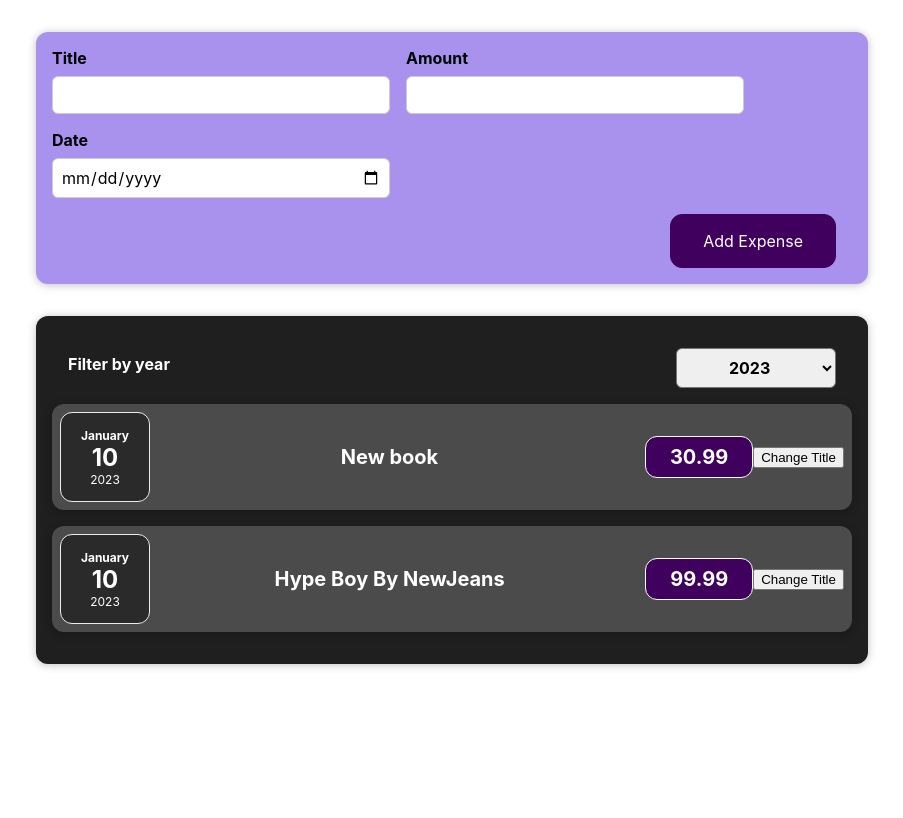
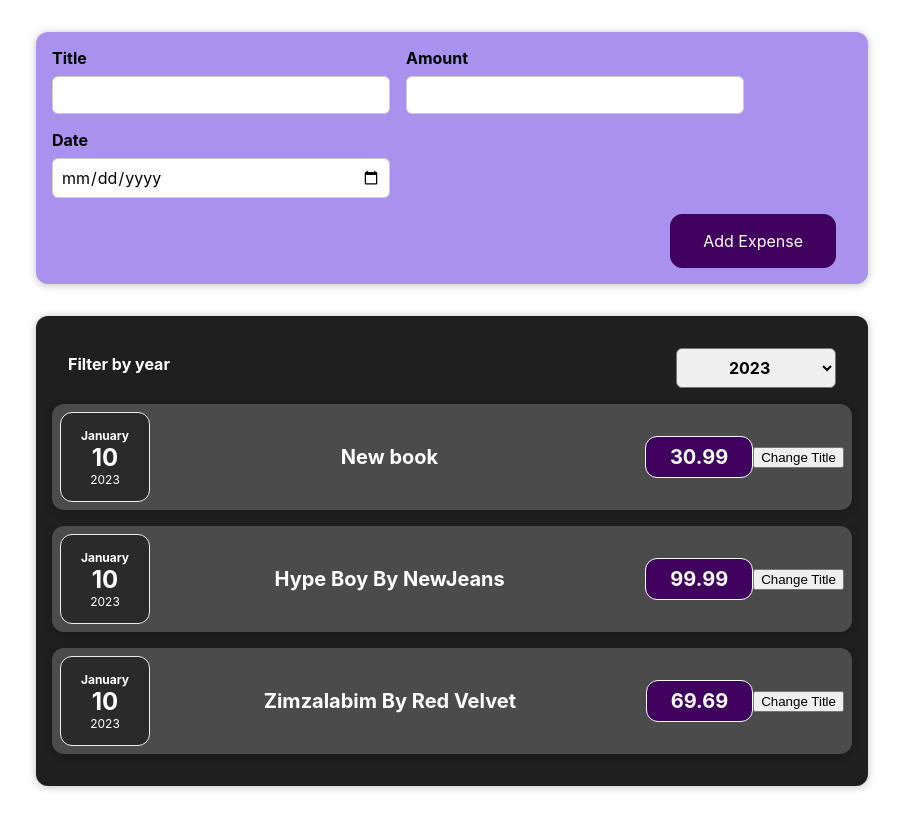
Before and after one commit to TauriSaar/expenses, a React (Create React App) app: page / in a window 1280 px wide. Shown: the whole page, without its empty margins (188-1091 px from the left). Built offline with nearby package versions, Linux system fonts and the light colour scheme.

Commit message:
Andmete kuvamine nimekirjast

```diff
--- a/src/App.js
+++ b/src/App.js
@@ -2,8 +2,7 @@ import './App.css';
 import Expenses from './components/Expenses/Expenses';
 import NewExpense from "./components/NewExpense/NewExpense";
 
-const App = () => {
-    const expenses = [
+const DUMMY_EXPENSES = [
         {
             date: new Date(2023,0,10),
             title: "New book",
@@ -13,12 +12,23 @@ const App = () => {
             date: new Date(2023,0,10),
             title: "Hype Boy By NewJeans",
             price: 99.99
+        },
+        {
+            date: new Date(2023,0,10),
+            title: "Zimzalabim By Red Velvet",
+            price: 69.69
         }
     ]
+    const App = () => {
+        const addExpenseHandler = (expense) => {
+            console.log("In App.js");
+            console.log(expense);
+        }
+
     return (
         <div className="App">
-            <NewExpense></NewExpense>
-            <Expenses expenseData={expenses}></Expenses>
+            <NewExpense onAddExpense={addExpenseHandler}></NewExpense>
+            <Expenses expenseData={DUMMY_EXPENSES}></Expenses>
         </div>
     );
 }
--- a/src/components/Expenses/Expenses.js
+++ b/src/components/Expenses/Expenses.js
@@ -1,20 +1,33 @@
+import React, { useState } from 'react';
 import ExpenseItem from "./ExpenseItem";
 import "./Expenses.css";
 import Card from "../UI/Card";
 import ExpensesFilter from './ExpensesFilter';
 
-function Expenses(props) {
-    const ExpenseFilterHandler = (selectedYear) => {
-        console.log(selectedYear)
+const Expenses = (props) => {
+    const [filteredYear, setFilteredYear] = useState('2023');
 
+    console.log('Year data in Expenses.js ' + filteredYear);
+
+    const filterChangeHandler = (selectedYear) => {
+        console.log('Filter change handled by Expenses.js');
+        console.log(selectedYear + ' is Expenses.js');
+        setFilteredYear(selectedYear);
     }
+
+    props.expenseData.map((expense) => {
+        console.log(expense);
+    })
+
     return (
-        <Card className={'expenses'}>
-            <ExpensesFilter onExpenseFilter={ExpenseFilterHandler}/>
-            <ExpenseItem expenseData={props.expenseData[0]}/>
-            <ExpenseItem expenseData={props.expenseData[1]}/>
+        <Card className="expenses">
+            <ExpensesFilter selected={filteredYear} onChangeFilter={filterChangeHandler}></ExpensesFilter>
+            {props.expenseData.map((expense) => {
+                return <ExpenseItem expenseData={expense}></ExpenseItem>
+            }
+            )}
         </Card>
-    );
+    )
 }
 
 export default Expenses;
```
